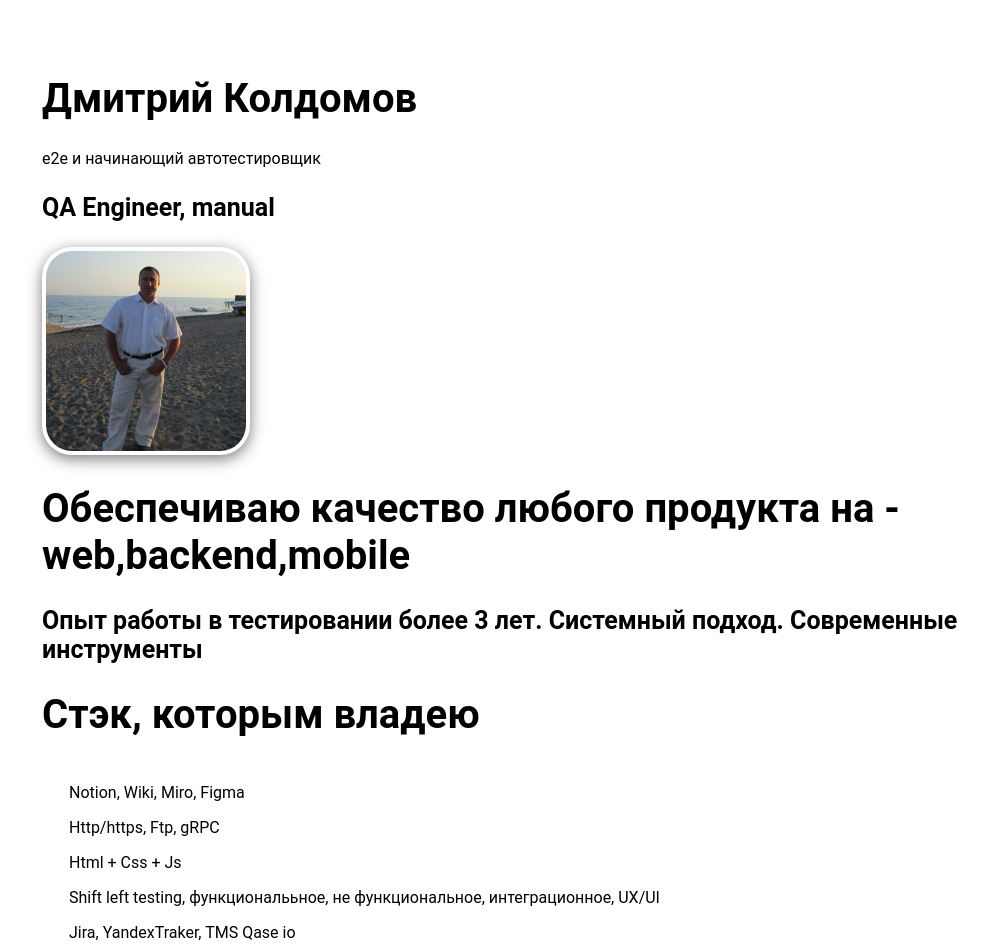
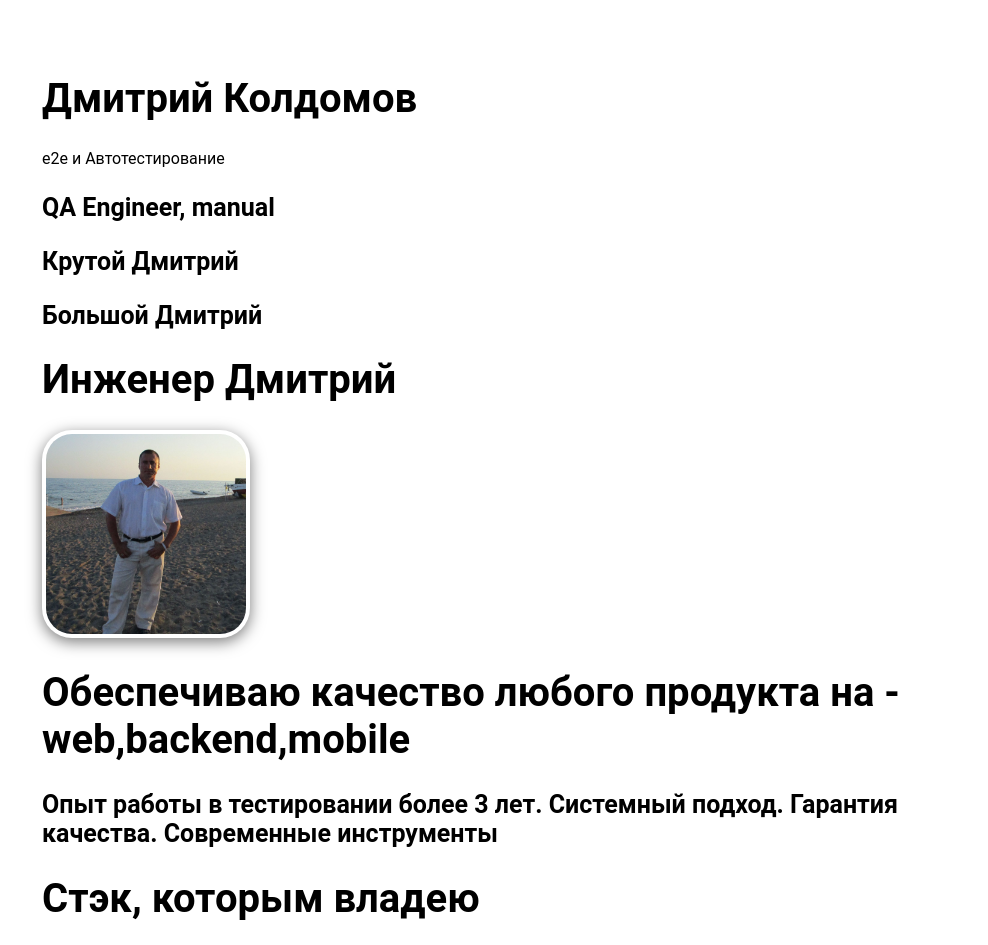
Before and after one commit to DmitriyKoldomov-qa/cv, a plain HTML site: page index.html in a window 1280 px wide. Shown: the top 945 px of the page, without its empty margins (248-1236 px from the left). Drawn offline with Linux system fonts and the light colour scheme.

Commit message:
изменения в html

```diff
--- a/index.html
+++ b/index.html
@@ -2,19 +2,23 @@
 <html>
 <head>
 	<meta http-equiv="Content-Type" content="text/html; charset=utf-8">
-	<title>QA, Engineer, Manual, Tester</title>
+	<title>QA, Engineer, Manual, Tester, Jira, Postman, SQL,
+		 REST, Rest, SOAP, API</title>
 	<link rel="stylesheet" href="style.css">
 </head>
 
 <body class="container">
 		<h1>Дмитрий Колдомов</h1>
-		<p>e2e и начинающий автотестировщик</p>
+		<p>e2e и Автотестирование</p>
 		<h2>QA Engineer, manual</h2>
+		<h2>Крутой Дмитрий</h2>
+		<h2 >Большой Дмитрий</h2>
+		<h1>Инженер Дмитрий</h1>
 		<div class="item">
 			<img class="photo" src="IMG for sait.jpg" width="200" height="200" alt="фото">
 		</div>
 		<h1>Обеспечиваю качество любого продукта на - web,backend,mobile</h2>
-		<h2>Опыт работы в тестировании более 3 лет. Системный подход.
+		<h2>Опыт работы в тестировании более 3 лет. Системный подход. Гарантия качества.
 			Современные инструменты</h2>
 		<h1>Стэк, которым владею</h1>
 		<div class="container2">
```
